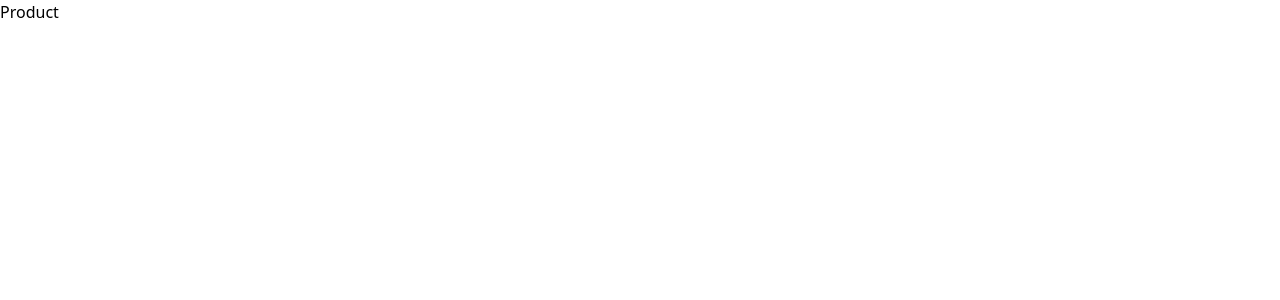
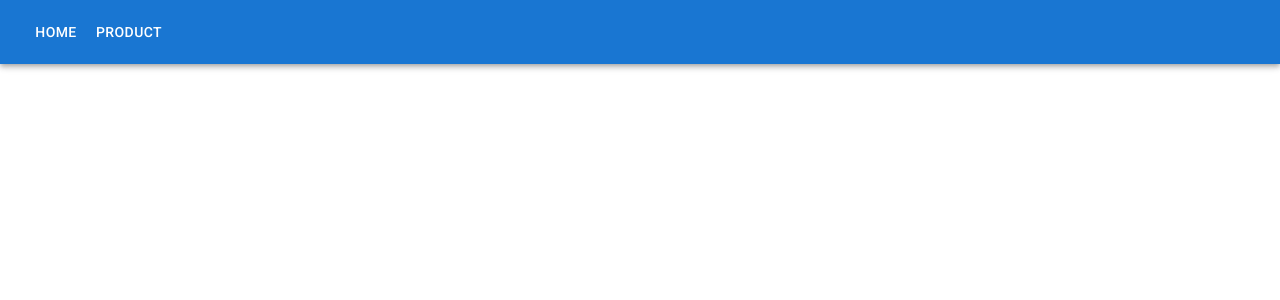
Before and after one commit to Boris-Bodin/nexus-nook, a Next.js app: page / in a window 1280 px wide. Shown: the top 300 px of the page. Built offline with nearby package versions, Linux system fonts and the light colour scheme.

Commit message:
chore(ui): add Miu

```diff
--- a/src/app/home.component.tsx
+++ /dev/null
@@ -1,5 +0,0 @@
-import Link from 'next/link';
-
-export default function HomeComponent() {
-    return <Link href={'/products'}>Product</Link>;
-}
--- a/src/app/layout.tsx
+++ b/src/app/layout.tsx
@@ -3,6 +3,8 @@ import {Metadata} from 'next';
 
 import '@/styles/styles.scss';
 import QueryClientWrapper from '../shared/components/query-client-wrapper';
+import {AppBar, Button, Toolbar} from '@mui/material';
+import Link from 'next/link';
 
 export const metadata: Metadata = {
     title: 'Nexus Nook',
@@ -18,6 +20,16 @@ export default function RootLayout({children}: {children: React.ReactNode}) {
                 <title>Nexus Nook</title>
             </head>
             <body suppressHydrationWarning={true}>
+                <AppBar position={'static'}>
+                    <Toolbar>
+                        <Link href={'/'}>
+                            <Button color='inherit'>Home</Button>
+                        </Link>
+                        <Link href={'/products'}>
+                            <Button color='inherit'>Product</Button>
+                        </Link>
+                    </Toolbar>
+                </AppBar>
                 <QueryClientWrapper>{children}</QueryClientWrapper>
             </body>
         </html>
--- a/src/app/page.tsx
+++ b/src/app/page.tsx
@@ -1,5 +1,3 @@
-import HomeComponent from '@/app/home.component';
-
 export default function Page() {
-    return <HomeComponent />;
+    return <></>;
 }
--- a/src/app/products/layout.tsx
+++ b/src/app/products/layout.tsx
@@ -11,7 +11,7 @@ export const metadata: Metadata = {
 export default function RootLayout({children}: {children: React.ReactNode}) {
     return (
         <>
-            <h1 className='text-3xl font-bold underline'>Hello, Next.js! {process.env['NEXT_PUBLIC_ENVIRONNEMENT']}</h1>
+            <h1 className='underline'>Hello! Env : {process.env['NEXT_PUBLIC_ENVIRONNEMENT']}</h1>
             {children}
         </>
     );
--- a/src/features/products/components/detail.component.tsx
+++ b/src/features/products/components/detail.component.tsx
@@ -2,7 +2,6 @@
 
 import {useQuery} from '@tanstack/react-query';
 import {queryProductById} from '@/features/products/hooks/query-product-by-id';
-import Link from 'next/link';
 
 export default function DetailComponent({id}: {id: number}) {
     // Queries
@@ -16,7 +15,6 @@ export default function DetailComponent({id}: {id: number}) {
             <h2>Product view</h2>
             {query.data?.name}
             <br />
-            <Link href={'/products'}>Back Products</Link>
         </>
     );
 }
--- a/src/features/products/components/product-list.component.tsx
+++ b/src/features/products/components/product-list.component.tsx
@@ -3,6 +3,9 @@
 import {useQuery} from '@tanstack/react-query';
 import {queryProducts} from '@/features/products/hooks/query-products';
 import Link from 'next/link';
+import {Button, List, ListItem, ListItemText} from '@mui/material';
+
+import {Star} from '@mui/icons-material';
 
 export default function ProductListComponent() {
     // Queries
@@ -14,15 +17,17 @@ export default function ProductListComponent() {
     return (
         <>
             <h2>Products list</h2>
-            {query.data?.map((p) => (
-                <p key={p.id}>
-                    {p.name}
-                    <Link className={'m-5'} href={'/products/' + p.id}>
-                        View
-                    </Link>
-                </p>
-            ))}
-            <Link href={'/'}>Back Home</Link>
+            <List>
+                {query.data?.map((p) => (
+                    <ListItem key={p.id}>
+                        <Star />
+                        <ListItemText>{p.name}</ListItemText>
+                        <Link href={'/products/' + p.id}>
+                            <Button>View</Button>
+                        </Link>
+                    </ListItem>
+                ))}
+            </List>
         </>
     );
 }
--- /dev/null
+++ b/src/styles/_fonts.scss
@@ -0,0 +1,4 @@
+@import '@fontsource/roboto/300.css';
+@import '@fontsource/roboto/400.css';
+@import '@fontsource/roboto/500.css';
+@import '@fontsource/roboto/700.css';
--- /dev/null
+++ b/src/styles/_globals.scss
@@ -0,0 +1,17 @@
+@layer base {
+    * {
+        font-family: 'Roboto', sans-serif;
+    }
+
+    h1 {
+        @apply text-3xl font-bold text-red-500;
+    }
+
+    h2 {
+        @apply text-2xl font-bold;
+    }
+
+    h3 {
+        @apply text-xl;
+    }
+}
--- a/src/styles/styles.scss
+++ b/src/styles/styles.scss
@@ -1,5 +1,3 @@
+@import './fonts';
 @import './tailwindcss';
-
-h1 {
-    color: red;
-}
+@import './globals';
```
Also changed, not shown: package.json (+8 -1 lines), 2 other files (tests, documents, lock files or other folders).
